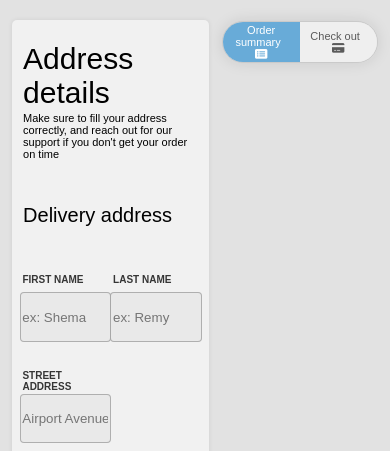
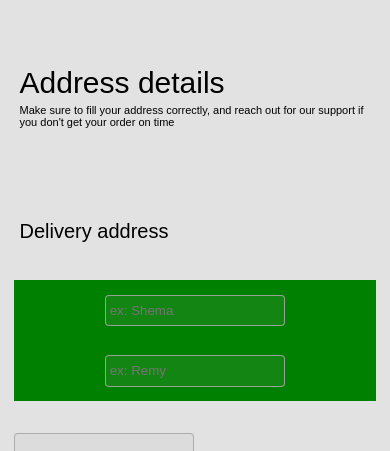
Before and after one commit to Shemaremy/React-Shopping-website, a React (Vite) app in the folder Shopping Website/: page /payment in a window 390 px wide. Shown: the top 451 px of the page. Built offline with nearby package versions, Linux system fonts and the light colour scheme; a web font is replaced by a local one.

Commit message:
commit 007

```diff
--- a/Shopping Website/src/App.jsx
+++ b/Shopping Website/src/App.jsx
@@ -31,7 +31,12 @@ function AppRoutes() {
 
   useEffect(() => {
     if (location.pathname === '/payment') {
-      document.body.style.height = '100vh';
+      if (window.innerWidth <= 768) {
+        document.body.style.height = '190vh';
+      } else {
+        document.body.style.height = '110vh';
+      }
+      document.body.style.overflowY = 'auto';
     } else {
       document.body.style.overflowY = 'auto';
       document.body.style.height = ''
--- a/Shopping Website/src/Components/Payment/ProceedPayment.css
+++ b/Shopping Website/src/Components/Payment/ProceedPayment.css
@@ -55,14 +55,13 @@
 
 
 .left_part_pay {
-    background-color: rgb(241, 241, 241);
+    background-color: rgba(241, 241, 241, 0);
     height: 95%;
     width: 50%;
-    border-radius: 5px;
+    border-radius: 0px;
     border-style: solid;
     border-width: 1px;
     border-color: rgba(0, 0, 0, 0);
-    box-shadow: 0px 0px 5px rgba(0, 0, 0, 0.082);
     display: flex;
     flex-direction: column;
     justify-content: space-between;
@@ -793,7 +792,7 @@ input:focus {
 
 
 .right_part_pay {
-    height: 95%;
+    height: 90%;
     width: 40%;
     display: flex;
     flex-direction: column;
@@ -831,22 +830,21 @@ input:focus {
 
 .order_summary_button:hover,
 .check_out_button:hover {
-    background-color: rgba(18, 139, 18, 0.397);
-    background-color: rgba(104, 171, 216, 0.473);
-    color: white;
+    background-color: rgba(0, 0, 0, 0.103);
+    color: rgb(0, 0, 0);
 }
 
 
 .order_summary_button.active,
 .check_out_button.active {
-  background-color: rgb(104, 171, 216);
+  background-color: rgba(0, 0, 0, 0.39);
   color: white;
 }
 
 
 
 .lower_right_pay {
-    height: 95%;
+    height: 85%;
     display: flex;
     justify-content: center;
     align-items: center;
@@ -1275,10 +1273,10 @@ div.lower_summary::-webkit-scrollbar-thumb:hover {
 
 
 .check_out_panel {
-    background-color: rgb(238, 238, 238);
+    background-color: rgba(238, 238, 238, 0.473);
     height: 80%;
     width: 100%;
-    border-radius: 5px;
+    border-radius: 0px;
     border-style: solid;
     border-width: 1px;
     border-color: rgba(29, 29, 29, 0.123);
@@ -1305,8 +1303,8 @@ div.lower_summary::-webkit-scrollbar-thumb:hover {
     display: flex;
     align-items: center;
     height: 30%;
-    font-size: 20px;
-    color: rgba(75, 0, 196, 0.644);
+    font-size: 18px;
+    color: rgba(21, 0, 54, 0.644);
     font-family: sans-serif;
     text-decoration: underline;
 }
@@ -1615,3 +1613,95 @@ div.lower_summary::-webkit-scrollbar-thumb:hover {
 .card_number > .first_name {
     height: 100%;
 }
+
+
+
+
+
+
+
+
+
+
+
+
+
+
+
+
+
+
+
+
+
+
+
+
+
+
+
+
+
+
+
+
+
+
+
+
+
+
+
+
+
+
+
+
+
+
+
+
+
+
+
+
+/*--------------------------------------- RESPONSIVENESS --------------------------------------*/
+/*--------------------------------------- RESPONSIVENESS --------------------------------------*/
+/*--------------------------------------- RESPONSIVENESS --------------------------------------*/
+/*--------------------------------------- RESPONSIVENESS --------------------------------------*/
+/*--------------------------------------- RESPONSIVENESS --------------------------------------*/
+/*--------------------------------------- RESPONSIVENESS --------------------------------------*/
+
+
+
+
+
+/*--------------------------------------- My phone ---------------------------------------------*/
+
+@media (min-width: 0px) and (max-width: 768px) {
+
+
+
+    .paying-wrapper {
+        flex-direction: column;
+    }
+
+    .left_part_pay {
+        width: 100%;
+        height: 60%;
+    }
+
+    .names_container {
+        background-color: green;
+        flex-direction: column;
+    }
+
+    .indicator {
+        display: none;
+    }
+
+    .right_part_pay {
+        width: 100%;
+        height: 40%;
+    }
+}
--- a/Shopping Website/src/Components/Payment/ProceedPayment.jsx
+++ b/Shopping Website/src/Components/Payment/ProceedPayment.jsx
@@ -752,13 +752,13 @@ const handleExpiryDateChange = (e) => {
                     <button
                         className={`order_summary_button ${content === 'orderSummary' ? 'active' : ''}`}
                         onClick={handleOrderSummaryClick}>
-                        Order summary &nbsp; <i className="fa fa-list-alt" aria-hidden="true"></i>
+                        Order summary &nbsp; <i className="fa-solid fa-list"></i>
                     </button>
 
                     <button
                         className={`check_out_button ${content === 'checkOut' ? 'active' : ''}`}
                         onClick={handleCheckOutClick}>
-                        Check out &nbsp; <i className="fa fa-credit-card" aria-hidden="true"></i>
+                        Check out &nbsp; <i class="fa-regular fa-money-bill-1"></i>
                     </button>
                 </div>
                 <div className='lower_right_pay'>
```
